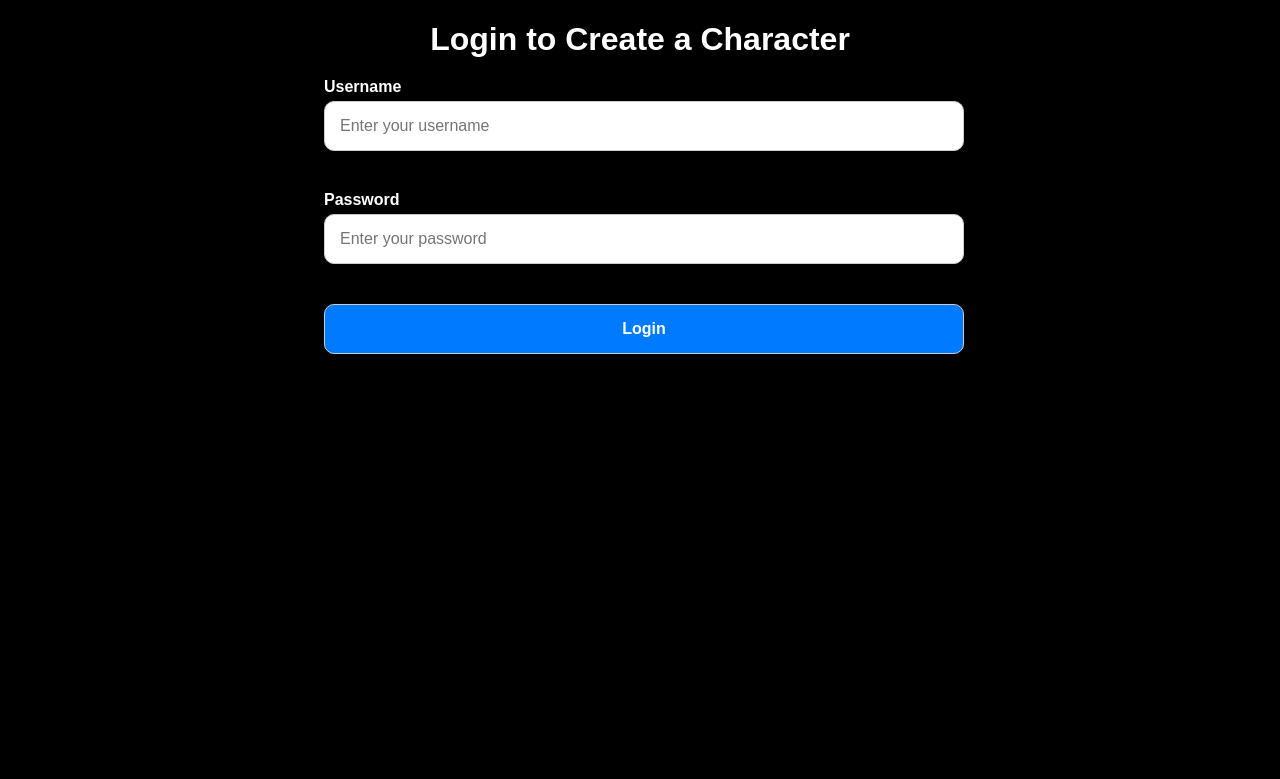
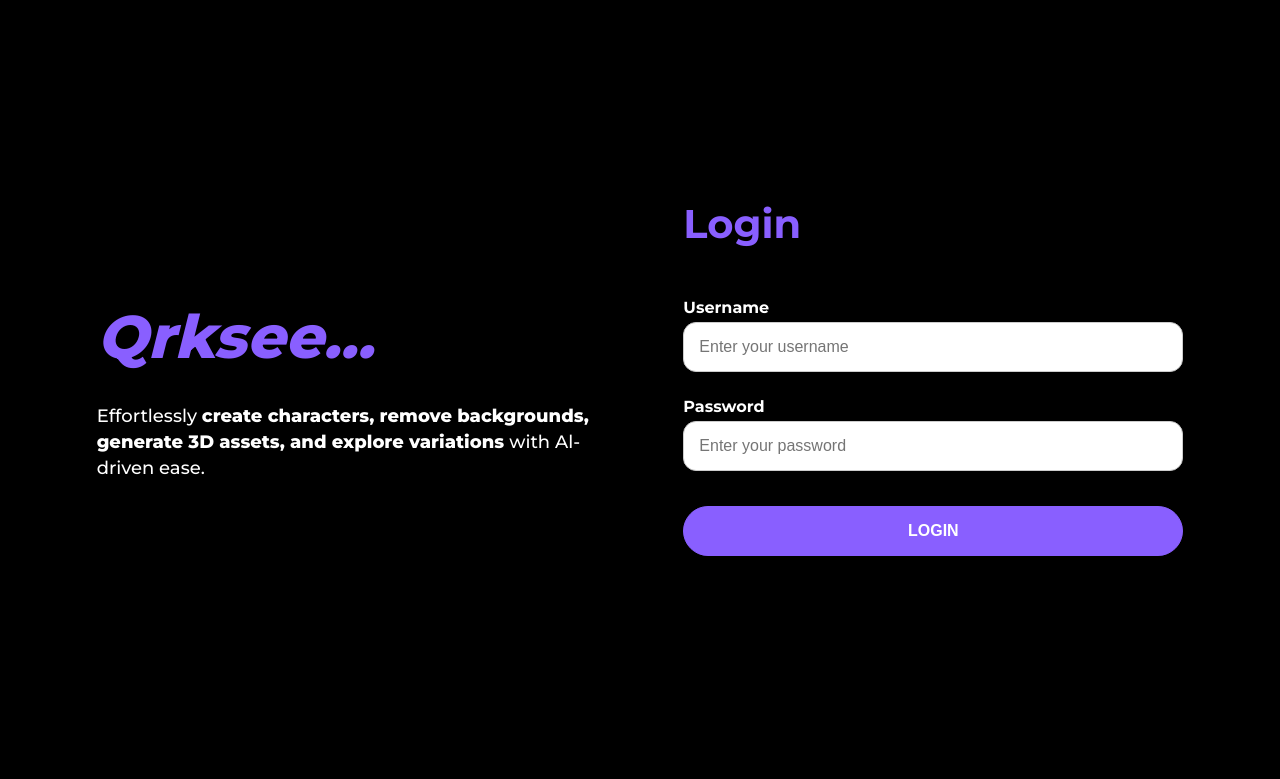
Before and after one commit to Addy-codes/character-generator, a Python web app: template templates/index.html in a window 1280 px wide. Shown: the top 779 px of the page. Run offline with Jinja, Linux system fonts and the light colour scheme; the template is opened without the code that fills it, so the values that code supplies are empty.

Commit message:
UI Changes

```diff
--- a/static/css/styles.css
+++ b/static/css/styles.css
@@ -1,5 +1,13 @@
+@import url('https://fonts.googleapis.com/css2?family=Montserrat:wght@100;200;300;400;500;600;700;800;900&display=swap');
+
+*{
+    margin: 0;
+    padding: 0;
+    box-sizing: border-box;
+}
+
 body {
-    font-family: Arial, sans-serif;
+    font-family: 'Montserrat', sans-serif;
     background-color: #000000;
     margin: 0;
     /* display: flex;
@@ -19,21 +27,88 @@ body {
     box-sizing: border-box;
     height: 100%;
     /* border: 1px solid red; */
-
-
-
 }
 
 
-h1 {
-    text-align: center;
-    margin-bottom: 20px;
-    color: white;
+.login-wrapper{
+    padding: 30px;
+}
+.login-container {
+    display: flex;
+    justify-content: space-evenly;
+    gap: 30px;
+    width: 100%;
+    max-width: 1200px;
+    margin: 0 auto;
+    align-items: center;
+    min-height: 90vh;
 }
 
-.form-group {
-    margin-bottom: 15px;
+.login-container > *{
+    width: calc(50% - 15px);
+    max-width: 500px;
 }
+h1{
+    margin-bottom: 30px;
+}
+.loginHeading h1{
+    font-size: 60px;
+    color:#895FFF;
+    text-align: left;
+    font-weight: 800;
+}
+.loginHeading p{
+    font-size: 18px;
+    font-weight: 500;
+    color: white;
+    line-height: 26px;
+}
+.loginHeading span{
+    font-weight: 800;
+}
+#loginPage{
+padding: 0;
+}
+#loginPage h1{
+    font-size: 40px;
+    font-weight: 700;
+    color: #895FFF;
+}
+#loginForm {
+    display: flex;
+    flex-direction: column;
+    margin: 0 auto;
+    align-items: center;
+    padding-top: 20px;
+}
+
+.new-form-group {
+    width: 100%;
+    display: flex;
+    flex-direction: column;
+}
+
+#loginForm .logininput {
+    width: 100%;
+    margin-left: 0;
+    border-radius: 13px;
+}
+
+.loginBtn {
+    width: 100%;
+    margin-top: 10px;
+    background-color: #895FFF;
+    border: 1px solid #895FFF;
+    font-size: 16px;
+    text-transform: uppercase;
+    transition: all 0.3s;
+    border-radius: 30px;
+}
+
+.loginBtn:hover {
+    opacity: 0.62;
+}
+
 
 label {
     display: block;
@@ -45,7 +120,7 @@ label {
 input,
 textarea,
 button {
-    width: 140%;
+    width: 100%;
     padding: 15px;
     margin-bottom: 25px;
     border: 1px solid #ccc;
@@ -55,25 +130,11 @@ button {
 }
 
 button {
-    background-color: #007bff;
     color: #fff;
     cursor: pointer;
-    transition: background-color 0.3s;
     font-weight: bold;
 }
 
-.split{
-    width:50%;
-
-}
-#oneline{
-    display: flex;
-    gap: 10px;
-}
-
-button:hover {
-    background-color: #0056b3;
-}
 
 .button-form {
     display: flex;
@@ -83,15 +144,11 @@ button:hover {
     /* Add margin between the buttons and the next element */
 }
 
-.keep-button
-{
-    width: 50%;
+.keep-button {
+    width: 100%;
 }
 
-.logout-button {
-    width: 100%;
-    margin-bottom: 50px;
-}
+
 
 .keep-button:last-child,
 .logout-button button:last-child {
@@ -151,21 +208,49 @@ button:hover {
     height: 100%;
     object-fit: cover;
 }
-.content{
+
+.content {
     display: flex;
     /* border: 2px solid blue; */
-    gap: 20%;
-    padding: 30px;
+    gap: 60px;
+    padding: 10px 30px;
     align-items: center;
-    justify-content: center;
+    justify-content: space-evenly;
+    width: 100%;
+    max-width: 1200px;
+    margin: 0 auto;
+}
+
+.content h1 {
+    color: #CAB7FF;
+    text-align: left;
+    font-size: 38px;
+}
+
+.content .character-form-container {
+    width: calc(50% - 20px);
+}
+
+.right-sidebar {
+    margin-top: 80px;
+}
+
+.right-sidebar form {
+    width: 100%;
+}
+
+.right-sidebar form div {
+    display: flex;
+    flex-direction: column;
+    margin-top: 20px;
+}
+
+#oneline button {
+    margin-bottom: 15px;
 }
 
 
 
-.logininput{
-    width: 50%;
-    margin-left: 324px;
-}
 /* Add this to your styles.css or a separate CSS file */
 #flappyBirdGameContainer {
     position: fixed;
--- a/templates/index.html
+++ b/templates/index.html
@@ -14,27 +14,43 @@
 
 <body>
     <!-- <div id="navbar-container"></div> -->
-    <div class="container1">
-        <h1>Login to Create a Character</h1>
+    <div class="login-wrapper">
+        <div class="login-container">
+            <div class="loginHeading">
+                <h1><i>Qrksee...</i></h1>
+                <p>
+                    Effortlessly
+                    <span> create characters, remove backgrounds, generate 3D assets, and explore variations </span>
+                    with Al-driven ease.
+                </p>
+            </div>
+            <div id="loginPage">
+                <h1>Login</h1>
 
                 {% if message %}
-        <p style="color: red;" class="logininput">{{ message }}</p>
+                <p style="color: red; text-align: center; max-width: 500px; margin: 0 auto;" class="logininput">{{
+                    message
+                    }}
+                </p>
                 {% endif %}
 
                 <form id="loginForm" action="{{ url_for('login') }}" method="post">
-            <div class="form-group">
+                    <div class="new-form-group">
                         <label for="username" class="logininput">Username</label>
-                <input type="text" id="username" name="username" placeholder="Enter your username" class="logininput"
-                    required>
+                        <input type="text" id="username" name="username" placeholder="Enter your username"
+                            class="logininput" required>
                     </div>
-            <div class="form-group">
+                    <div class="new-form-group">
                         <label for="password" class="logininput">Password</label>
                         <input type="password" id="password" name="password" placeholder="Enter your password"
                             class="logininput" required>
                     </div>
-            <button type="submit" class="logininput">Login</button>
+                    <button type="submit" class="loginBtn">Login</button>
                 </form>
             </div>
+        </div>
+    </div>
+
 </body>
 
 </html>
```
Also changed, not shown: other parts of static/css/styles.css (+38 -2 lines), app.py (+12 -12 lines), static/js/navbar.html (+111 -14 lines), static/js/navbar.js (+9 -0 lines), templates/generator.html (+4 -5 lines), templates/modelgen.html (+27 -12 lines), templates/reimagine.html (+25 -32 lines). Lines whose indentation alone changed are shown as unchanged.
